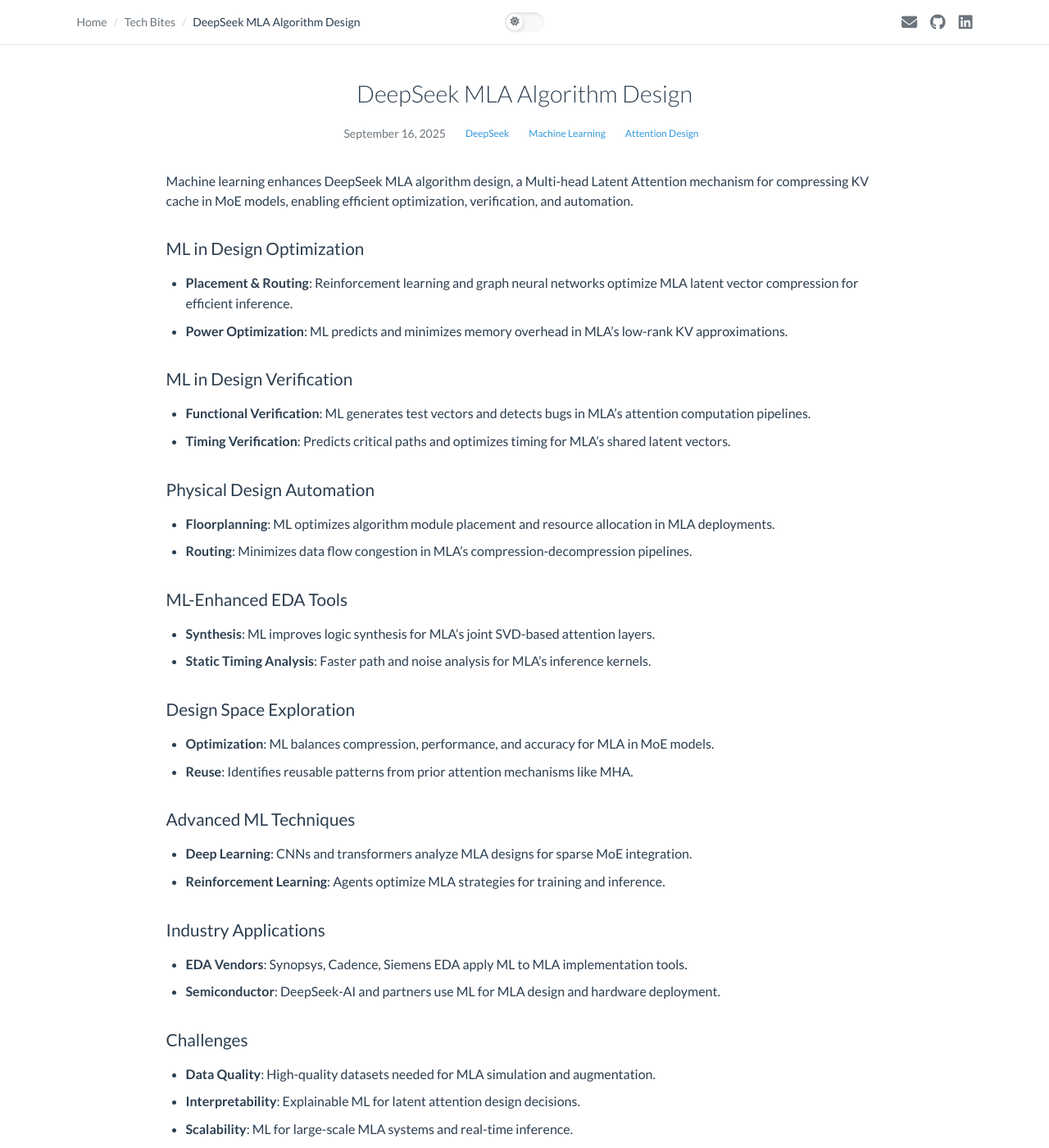
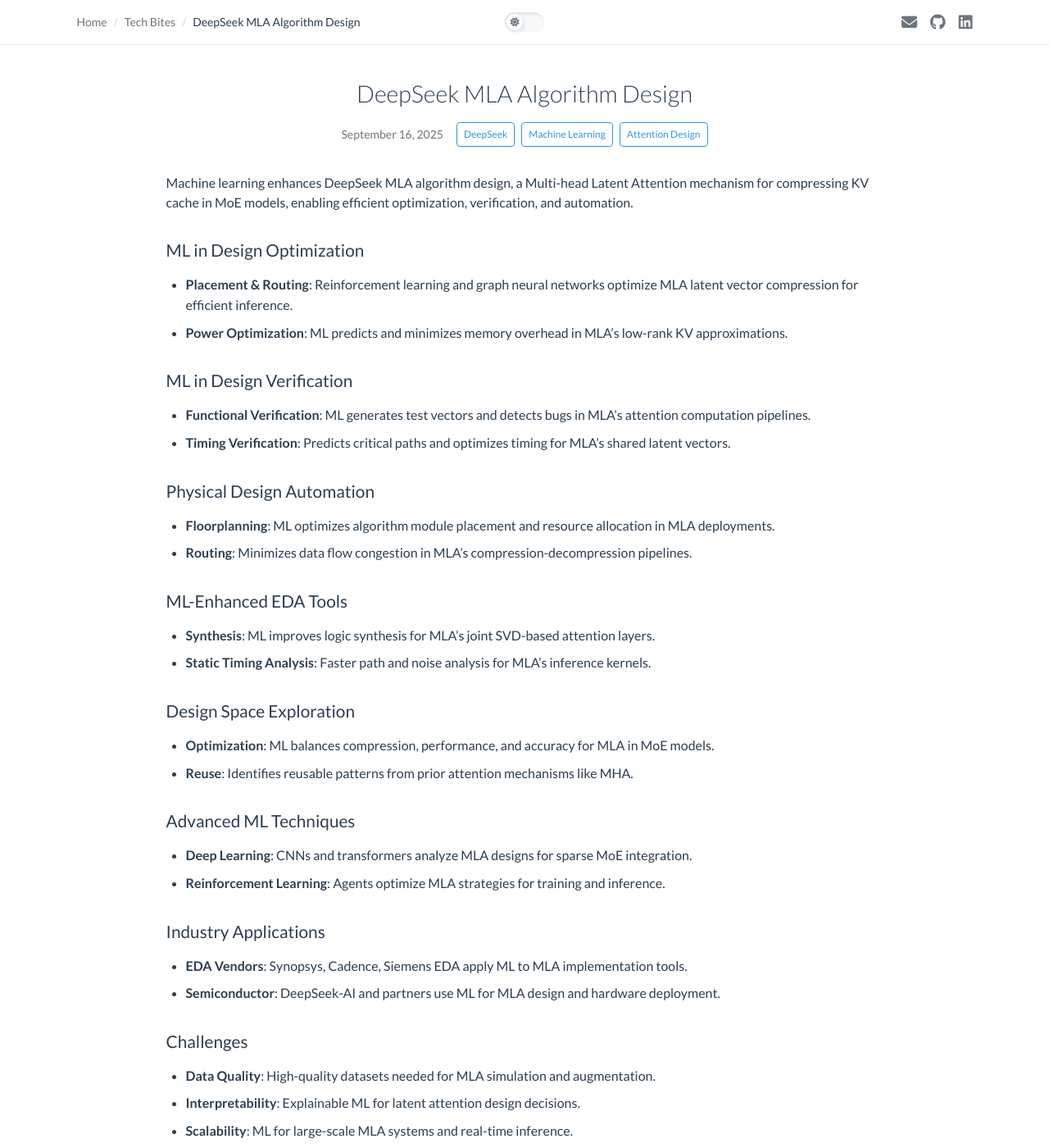
Before and after one commit to dudududukim/spectrum, a Jekyll site: the page built from _tech-bites/2025-05-01-deepseek-MLA.md, in a window 1280 px wide and 1400 px high. Shown: the whole window at 82% size. Built offline with Jekyll 4.4.1, drawn with Linux system fonts in a browser that asks for light colours.

Commit message:
feat: Clean up theme toggle and fix category tag theme adaptation
- Remove all smooth transition code from theme toggle for cleaner implementation
- Simplify JavaScript: remove requestAnimationFrame, debouncing, and complex timing
- Clean up CSS: remove transition properties, GPU acceleration, and animation code
- Fix category-tag class to be theme-adaptive instead of hardcoded white background
- Add border and hover effects to category tags for better UX
- Reduce theme-toggle.js file size from ~10KB to ~7.5KB
- Maintain all core functionality: theme switching, persistence, accessibility

```diff
--- a/_sass/_color-variables.scss
+++ b/_sass/_color-variables.scss
@@ -165,122 +165,78 @@
   }
 }
 
-// Dark mode data attribute (manual override with higher specificity)
-[data-theme="dark"] {
+// Dark mode data attribute (higher specificity without !important for smooth transitions)
+html[data-theme="dark"] {
   // Dark theme colors (manual selection)
-  --bg-color: #0f0f0f !important;
-  --bg-secondary: #1a1a1a !important;
-  --bg-tertiary: #262626 !important;
-  --bg-elevated: #1f1f1f !important;
-  --bg-overlay: rgba(15, 15, 15, 0.95) !important;
+  --bg-color: #0f0f0f;
+  --bg-secondary: #1a1a1a;
+  --bg-tertiary: #262626;
+  --bg-elevated: #1f1f1f;
+  --bg-overlay: rgba(15, 15, 15, 0.95);
 
   // Text colors - Enhanced contrast for accessibility
-  --text-color: #f5f5f5 !important;
-  --text-secondary: #d1d5db !important;
-  --text-muted: #9ca3af !important;
-  --text-inverse: #0f0f0f !important;
+  --text-color: #f5f5f5;
+  --text-secondary: #d1d5db;
+  --text-muted: #9ca3af;
+  --text-inverse: #0f0f0f;
 
   // Border colors
-  --border-color: #374151 !important;
-  --border-light: #1f2937 !important;
-  --border-dark: #6b7280 !important;
-  --border-focus: var(--primary-color) !important;
+  --border-color: #374151;
+  --border-light: #1f2937;
+  --border-dark: #6b7280;
+  --border-focus: var(--primary-color);
 
   // Shadow colors - Softer for dark mode
-  --shadow-light: rgba(0, 0, 0, 0.3) !important;
-  --shadow-medium: rgba(0, 0, 0, 0.4) !important;
-  --shadow-dark: rgba(0, 0, 0, 0.6) !important;
-  --shadow-elevated: rgba(0, 0, 0, 0.2) !important;
+  --shadow-light: rgba(0, 0, 0, 0.3);
+  --shadow-medium: rgba(0, 0, 0, 0.4);
+  --shadow-dark: rgba(0, 0, 0, 0.6);
+  --shadow-elevated: rgba(0, 0, 0, 0.2);
 }
 
-// Light mode data attribute (manual override with higher specificity)
-[data-theme="light"] {
+// Light mode data attribute (higher specificity without !important for smooth transitions)
+html[data-theme="light"] {
   // Light theme colors (manual selection)
-  --bg-color: #ffffff !important;
-  --bg-secondary: #f8f9fa !important;
-  --bg-tertiary: #e9ecef !important;
-  --bg-elevated: #ffffff !important;
-  --bg-overlay: rgba(255, 255, 255, 0.95) !important;
+  --bg-color: #ffffff;
+  --bg-secondary: #f8f9fa;
+  --bg-tertiary: #e9ecef;
+  --bg-elevated: #ffffff;
+  --bg-overlay: rgba(255, 255, 255, 0.95);
 
   // Text colors
-  --text-color: #2c3e50 !important;
-  --text-secondary: #6c757d !important;
-  --text-muted: #adb5bd !important;
-  --text-inverse: #ffffff !important;
+  --text-color: #2c3e50;
+  --text-secondary: #6c757d;
+  --text-muted: #adb5bd;
+  --text-inverse: #ffffff;
 
   // Border colors
-  --border-color: #dee2e6 !important;
-  --border-light: #e9ecef !important;
-  --border-dark: #adb5bd !important;
-  --border-focus: var(--primary-color) !important;
+  --border-color: #dee2e6;
+  --border-light: #e9ecef;
+  --border-dark: #adb5bd;
+  --border-focus: var(--primary-color);
 
   // Shadow colors
-  --shadow-light: rgba(0, 0, 0, 0.1) !important;
-  --shadow-medium: rgba(0, 0, 0, 0.15) !important;
-  --shadow-dark: rgba(0, 0, 0, 0.25) !important;
-  --shadow-elevated: rgba(0, 0, 0, 0.1) !important;
+  --shadow-light: rgba(0, 0, 0, 0.1);
+  --shadow-medium: rgba(0, 0, 0, 0.15);
+  --shadow-dark: rgba(0, 0, 0, 0.25);
+  --shadow-elevated: rgba(0, 0, 0, 0.1);
 }
 
-// Enhanced smooth transitions for theme switching with performance optimizations
-*,
-*::before,
-*::after {
-  transition:
-    background-color 0.3s cubic-bezier(0.4, 0, 0.2, 1),
-    color 0.3s cubic-bezier(0.4, 0, 0.2, 1),
-    border-color 0.3s cubic-bezier(0.4, 0, 0.2, 1),
-    box-shadow 0.3s cubic-bezier(0.4, 0, 0.2, 1),
-    fill 0.3s cubic-bezier(0.4, 0, 0.2, 1),
-    stroke 0.3s cubic-bezier(0.4, 0, 0.2, 1),
-    outline-color 0.3s cubic-bezier(0.4, 0, 0.2, 1);
 
-  // Performance optimizations
-  will-change: auto;
-}
 
-// Optimize specific elements for better performance
-.theme-toggle,
-.theme-toggle-track,
-.theme-toggle-slider {
-  will-change: transform, background-color;
-  transform: translateZ(0); // Force hardware acceleration
-}
 
-// Disable transitions during initial load to prevent flash
-.theme-loading *,
-.theme-loading *::before,
-.theme-loading *::after {
-  transition: none !important;
-}
-
-// Respect user's motion preferences
-@media (prefers-reduced-motion: reduce) {
-  *,
-  *::before,
-  *::after {
-    transition: none !important;
-  }
-
-  .theme-toggle,
-  .theme-toggle-track,
-  .theme-toggle-slider {
-    will-change: auto;
-    transform: none;
-  }
-}
 
 // High contrast mode support
 @media (prefers-contrast: high) {
-  [data-theme="dark"] {
-    --bg-color: #000000 !important;
-    --text-color: #ffffff !important;
-    --border-color: #ffffff !important;
+  html[data-theme="dark"] {
+    --bg-color: #000000;
+    --text-color: #ffffff;
+    --border-color: #ffffff;
   }
 
-  [data-theme="light"] {
-    --bg-color: #ffffff !important;
-    --text-color: #000000 !important;
-    --border-color: #000000 !important;
+  html[data-theme="light"] {
+    --bg-color: #ffffff;
+    --text-color: #000000;
+    --border-color: #000000;
   }
 }
 
--- a/_sass/_components.scss
+++ b/_sass/_components.scss
@@ -345,7 +345,6 @@
       background-color: var(--bg-secondary);
       border-radius: 1rem;
       position: relative;
-      transition: background-color 0.4s cubic-bezier(0.4, 0, 0.2, 1);
       box-shadow:
         inset 2px 2px 4px var(--shadow-light),
         inset -2px -2px 4px rgba(255, 255, 255, 0.1);
@@ -359,7 +358,6 @@
       position: absolute;
       top: 0.125rem;
       left: 0.125rem;
-      transition: transform 0.4s cubic-bezier(0.4, 0, 0.2, 1);
       box-shadow:
         2px 2px 4px var(--shadow-light),
         -1px -1px 2px rgba(255, 255, 255, 0.1);
@@ -371,7 +369,6 @@
     .theme-toggle-icon {
       position: absolute;
       font-size: 0.7rem;
-      transition: all 0.4s cubic-bezier(0.4, 0, 0.2, 1);
 
       &.theme-toggle-sun {
         opacity: 1;
@@ -385,7 +382,7 @@
     }
 
     // Dark mode state
-    [data-theme="dark"] & {
+    html[data-theme="dark"] & {
       .theme-toggle-track {
         background-color: var(--bg-tertiary);
       }
@@ -404,7 +401,7 @@
     }
 
     // Light mode state (when explicitly set)
-    [data-theme="light"] & {
+    html[data-theme="light"] & {
       .theme-toggle-track {
         background-color: var(--bg-secondary);
       }
@@ -551,7 +548,7 @@
         font-size: 0.6rem;
       }
 
-      [data-theme="dark"] & .theme-toggle-slider {
+      html[data-theme="dark"] & .theme-toggle-slider {
         transform: translateX(1.25rem);
       }
     }
@@ -642,7 +639,7 @@
         font-size: 0.65rem;
       }
 
-      [data-theme="dark"] & .theme-toggle-slider {
+      html[data-theme="dark"] & .theme-toggle-slider {
         transform: translateX(1.375rem);
       }
     }
--- a/_sass/_layouts.scss
+++ b/_sass/_layouts.scss
@@ -154,11 +154,18 @@
   }
 
   .category-tag {
-    background-color: white;
+    background-color: var(--bg-color);
     color: var(--primary-color);
+    border: 1px solid var(--primary-color);
     padding: 0.25rem 0.5rem;
     border-radius: var(--radius-sm);
     font-size: 0.75rem;
+    transition: all var(--transition-fast);
+
+    &:hover {
+      background-color: var(--primary-color);
+      color: var(--bg-color);
+    }
   }
 
   .tech-bite-content {
--- a/assets/js/theme-toggle.js
+++ b/assets/js/theme-toggle.js
@@ -1,8 +1,7 @@
 /**
- * Enhanced Theme Toggle
- * Fixes double-click issue and provides smooth transitions
- * Uses data attributes for better CSS specificity
- * Includes comprehensive error handling and accessibility features
+ * Clean Theme Toggle
+ * Simple, minimal theme switching with data attributes
+ * Includes error handling and accessibility features
  */
 
 class ThemeToggle {
@@ -10,12 +9,7 @@ class ThemeToggle {
         this.storageKey = 'jekyll-terminal-theme';
         this.theme = null;
         this.isInitialized = false;
-        this.debounceTimer = null;
         this.mediaQuery = null;
-        this.isTransitioning = false;
-
-        // Prevent flash of unstyled content
-        document.documentElement.classList.add('theme-loading');
 
         this.init();
     }
@@ -26,17 +20,11 @@ class ThemeToggle {
             this.setupEventListeners();
             this.applyTheme();
             this.isInitialized = true;
-
-            // Remove loading class after initialization
-            requestAnimationFrame(() => {
-                document.documentElement.classList.remove('theme-loading');
-            });
         } catch (error) {
             console.error('ThemeToggle initialization failed:', error);
             // Fallback to system theme
             this.theme = this.getSystemTheme();
             this.applyTheme();
-            document.documentElement.classList.remove('theme-loading');
         }
     }
 
@@ -77,19 +65,20 @@ class ThemeToggle {
             return;
         }
 
-        // Prevent rapid theme switching
-        if (this.isTransitioning) {
-            return;
-        }
-
-        this.isTransitioning = true;
         this.theme = theme;
 
-        // Remove any existing theme attributes
+        // Direct, synchronous DOM manipulation
         document.documentElement.removeAttribute('data-theme');
+        document.documentElement.setAttribute('data-theme', theme);
 
-        // Set new theme attribute
-        document.documentElement.setAttribute('data-theme', theme);
+        // Update theme color meta tag
+        this.updateThemeColorMeta();
+
+        // Update ARIA attributes
+        this.updateAriaAttributes();
+
+        // Dispatch custom event
+        this.dispatchThemeChangeEvent();
 
         // Store in localStorage with error handling
         try {
@@ -107,44 +96,25 @@ class ThemeToggle {
                 }
             }
         }
+    }
+
+    toggleTheme() {
+        const newTheme = this.theme === 'dark' ? 'light' : 'dark';
+        this.setTheme(newTheme);
+    }
+
+    applyTheme() {
+        // Direct, synchronous theme application
+        document.documentElement.removeAttribute('data-theme');
+        document.documentElement.setAttribute('data-theme', this.theme);
 
         // Update theme color meta tag
         this.updateThemeColorMeta();
 
         // Update ARIA attributes
         this.updateAriaAttributes();
-
-        // Dispatch custom event
-        this.dispatchThemeChangeEvent();
-
-        // Reset transition flag after animation completes
-        setTimeout(() => {
-            this.isTransitioning = false;
-        }, 300);
     }
 
-    toggleTheme() {
-        // Debounce rapid clicks
-        if (this.debounceTimer) {
-            clearTimeout(this.debounceTimer);
-        }
-
-        this.debounceTimer = setTimeout(() => {
-            const newTheme = this.theme === 'dark' ? 'light' : 'dark';
-            this.setTheme(newTheme);
-        }, 100);
-    }
-
-    applyTheme() {
-        // Remove any existing theme attributes
-        document.documentElement.removeAttribute('data-theme');
-
-        // Apply the current theme
-        document.documentElement.setAttribute('data-theme', this.theme);
-
-        // Update theme color meta tag
-        this.updateThemeColorMeta();
-    }
 
     updateThemeColorMeta() {
         const themeColorMeta = document.querySelector('meta[name="theme-color"]');
@@ -194,7 +164,7 @@ class ThemeToggle {
                 }
             });
 
-            // Enhanced keyboard accessibility
+            // Keyboard accessibility
             themeToggle.addEventListener('keydown', (e) => {
                 if (e.key === 'Enter' || e.key === ' ') {
                     e.preventDefault();
@@ -212,7 +182,7 @@ class ThemeToggle {
             });
         }
 
-        // Listen for system theme changes with proper cleanup
+        // Listen for system theme changes
         if (window.matchMedia) {
             try {
                 this.mediaQuery = window.matchMedia('(prefers-color-scheme: dark)');
@@ -226,24 +196,6 @@ class ThemeToggle {
                 });
             } catch (error) {
                 console.warn('Failed to setup system theme listener:', error);
-            }
-        }
-
-        // Cleanup on page unload
-        window.addEventListener('beforeunload', () => {
-            this.cleanup();
-        });
-    }
-
-    cleanup() {
-        if (this.debounceTimer) {
-            clearTimeout(this.debounceTimer);
-        }
-        if (this.mediaQuery) {
-            try {
-                this.mediaQuery.removeEventListener('change', this.handleSystemThemeChange);
-            } catch (error) {
-                console.warn('Failed to cleanup media query listener:', error);
             }
         }
     }
```
